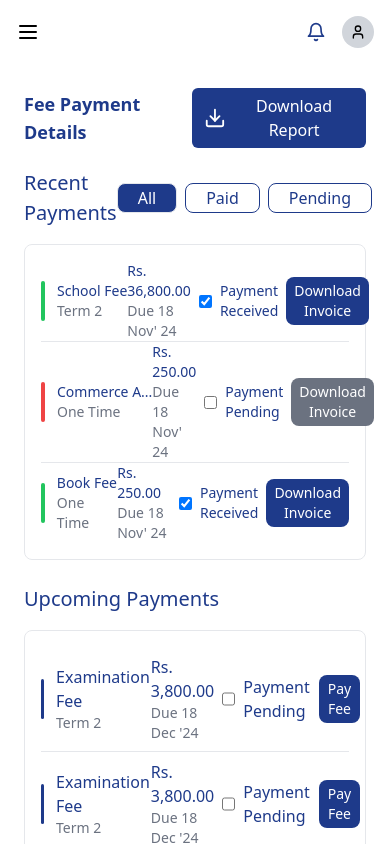
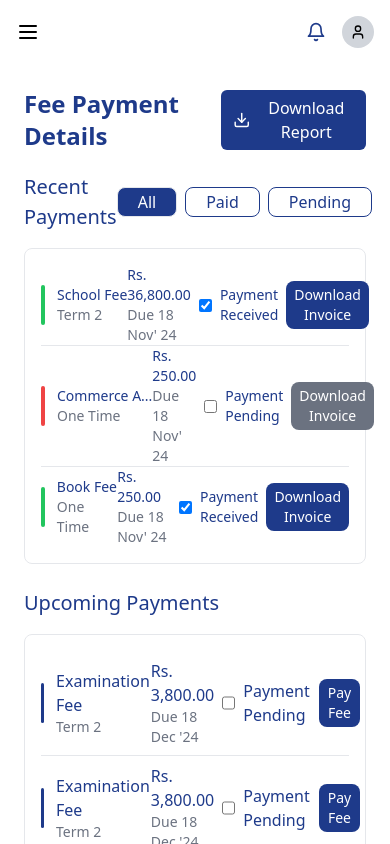
Before and after one commit to SAIKRISHNA2005/Student-Space, a React (Vite) app: page /fee-payment in a window 390 px wide. Built offline with nearby package versions, Linux system fonts and the light colour scheme.

Commit message:
4PagesCompleted

```diff
--- a/src/components/FeePaymentHeader.tsx
+++ b/src/components/FeePaymentHeader.tsx
@@ -4,7 +4,7 @@ import { Download } from "lucide-react"; // Import Download icon
 const FeePaymentHeader: React.FC = () => {
   return (
     <div className="flex justify-between text-blue-900 items-center mb-5">
-      <h1 className="md:text-3xl xs:text-lg font-bold">Fee Payment Details</h1>
+      <h1 className="md:text-3xl xs:text-2xl xs:pr-4 font-bold">Fee Payment Details</h1>
       <button className="flex items-center bg-[#1E3A8A] text-white px-3 py-1.5 rounded-md hover:bg-[#1E3A8A]">
         <Download className="sm:w-2 sm:h-2 md:w-5 md:h-5 mr-2" /> {/* Icon before text */}
         Download Report
```
